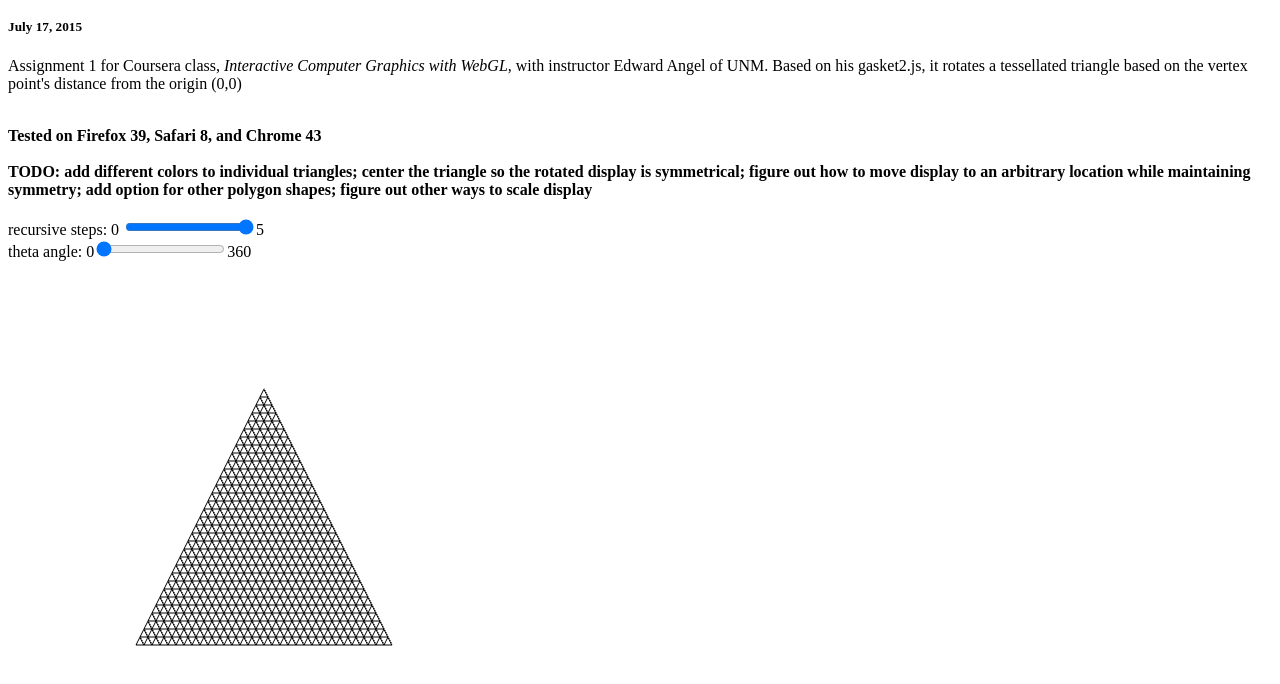
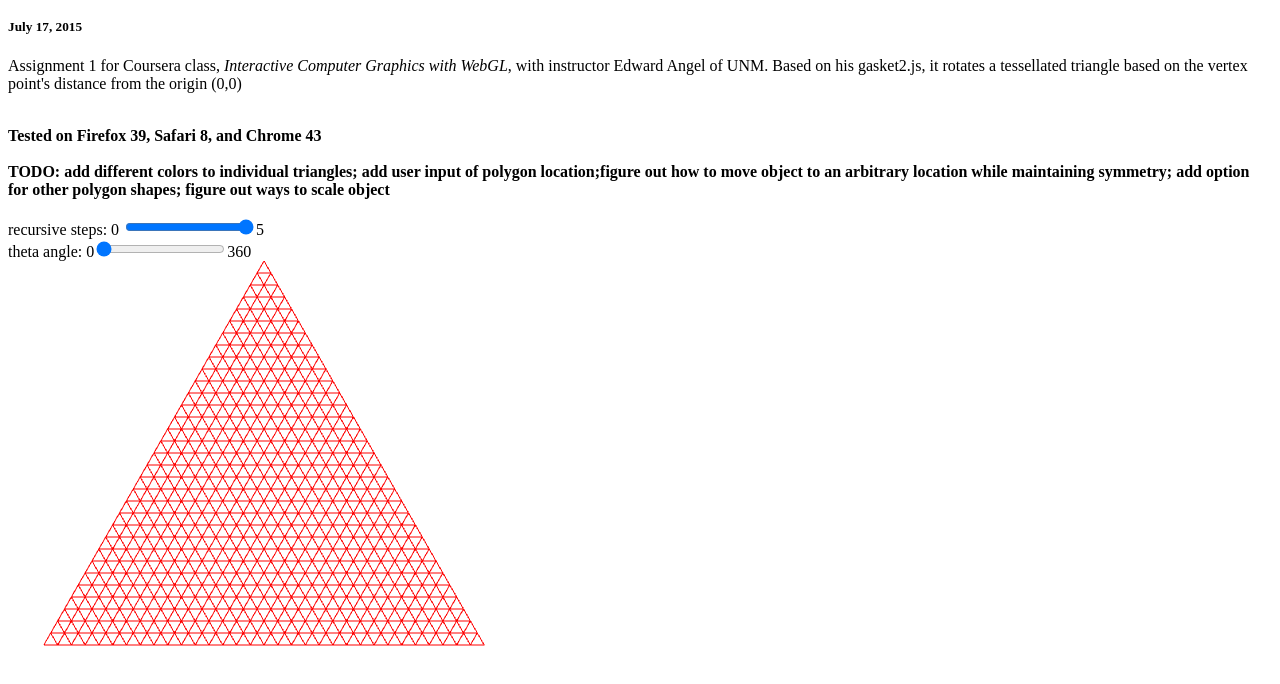
Before and after one commit to sherrynelson/sherrynelson.github.io, a plain HTML site: page Progs/twist.html in a window 1280 px wide. Shown: the part 50-734 px from the top of the page. Drawn offline with Linux system fonts and the light colour scheme.

Commit message:
changed triangle from isosceles to equilateral; added color red

```diff
--- a/Progs/twist.html
+++ b/Progs/twist.html
@@ -25,8 +25,8 @@ varying vec4 fColor;
 void
 main()
 {
-    //gl_FragColor = vec4( 1.0, 0.0, 0.0, 1.0 );
-	gl_FragColor = fColor;
+    gl_FragColor = vec4( 1.0, 0.0, 0.0, 1.0 );
+//	gl_FragColor = fColor;
 }
 </script>
 
@@ -41,7 +41,7 @@ main()
 <h5>July 17, 2015</h5>
 <p>Assignment 1 for Coursera class, <i> Interactive Computer Graphics with WebGL</i>, with instructor Edward Angel of UNM. Based on his gasket2.js, it rotates a tessellated triangle based on the vertex point's distance from the origin (0,0) </p>
 <br><strong> Tested on Firefox 39, Safari 8, and Chrome 43</strong></br>
-<br><strong> TODO: add different colors to individual triangles; center the triangle so the rotated display is symmetrical; figure out how to move display to an arbitrary location while maintaining symmetry; add option for other polygon shapes; figure out other ways to scale display</strong></br>
+<br><strong> TODO: add different colors to individual triangles;  add user input of polygon location;figure out how to move object to an arbitrary location while maintaining symmetry; add option for other polygon shapes; figure out ways to scale object</strong></br>
 <br>
 <div>
 recursive steps: 0 <input id="subdiv_slider" type="range" min="0" max="5" step="1" value="5" />5
--- a/Progs/twist.js
+++ b/Progs/twist.js
@@ -10,6 +10,12 @@ var points = [];
 
 var NumTimesToSubdivide = 5;
 var theta = 0.0;
+//set points of equilateral triangle centered around origin:
+var vertices = [
+	vec2( -0.86, -0.5 ),
+            vec2(  0,  1 ),
+            vec2(  0.86, -0.5 )
+	];
 
 window.onload = function init()
 {
@@ -22,13 +28,7 @@ window.onload = function init()
  //  Initialize our data for the Sierpinski Gasket
     //
 
-    // First, initialize the corners of our gasket with three points.
 
-    var vertices = [
-        vec2( -1, -1 ),
-        vec2(  0,  1 ),
-        vec2(  1, -1 )
-    ];
 
     divideTriangle( vertices[0], vertices[1], vertices[2],
                     NumTimesToSubdivide);
@@ -82,21 +82,19 @@ window.onload = function init()
 
 function triangle( a, b, c )
 {
- // add colors and vertices for one triangle
+ // TODO: add colors  for one triangle
 
 
-	var a_twist = twistNscale(a);
-	var b_twist = twistNscale(b);
-	var c_twist = twistNscale(c);
+	var a_twist = twist(a);
+	var b_twist = twist(b);
+	var c_twist = twist(c);
 //console.log("Twisted pts: a=" + a_twist + " b=" + b_twist + " c=" + c_twist);
     points.push( a_twist, b_twist, b_twist, c_twist, c_twist, a_twist );
 	//colors.push(Math.random(), Math.random(), Math.random());
 }
-function twistNscale(vec){
+function twist(vec){
 	var x = vec[0];
 	var y = vec[1];
-	//set theta to an  arbitrary angle (45 degrees) to rotate triangle:
-//	var theta = 45 * Math.PI/180;
 	//d= distance from origin
 	var d = Math.sqrt(Math.pow(x, 2) + Math.pow(y, 2));
 	//the rotated x position of this point:
@@ -104,8 +102,7 @@ function twistNscale(vec){
 	//the rotated y position of this point:
 	var y_rot = x*Math.sin(d*theta) + y*Math.cos(d*theta);
 
-	//scale down by half to make triangle fit on canvas:
-	var vec_rot = vec2(x_rot/2, y_rot/2);
+	var vec_rot = vec2(x_rot, y_rot);
 //console.log("func twist: vec=" + vec + " x rot " + x_rot);
 	return vec_rot;
 }
@@ -116,6 +113,7 @@ function divideTriangle( a, b, c, count )
     // check for end of recursion
 
     if ( count === 0 ) {
+	console.log("a=" + a + " b=" + b + " c=" + c );
         triangle( a, b, c );
     }
     else {
@@ -134,7 +132,7 @@ function divideTriangle( a, b, c, count )
         divideTriangle( c, ac, bc, count );
         divideTriangle( b, bc, ab, count );
 
-	//EDIT: include  middle triangles:
+	//ADD: include  middle triangles:
         divideTriangle( ab, ac, bc, count );
 
 	//console.log("a=" + a + " b=" + b + " c=" + c + " count =" + count);
@@ -144,11 +142,6 @@ function divideTriangle( a, b, c, count )
 
 function render()
 {
-   var vertices = [
-        vec2( -1, -1 ),
-        vec2(  0,  1 ),
-        vec2(  1, -1 )
-    ];
     points = [];
     divideTriangle( vertices[0], vertices[1], vertices[2],
                     NumTimesToSubdivide);
```
